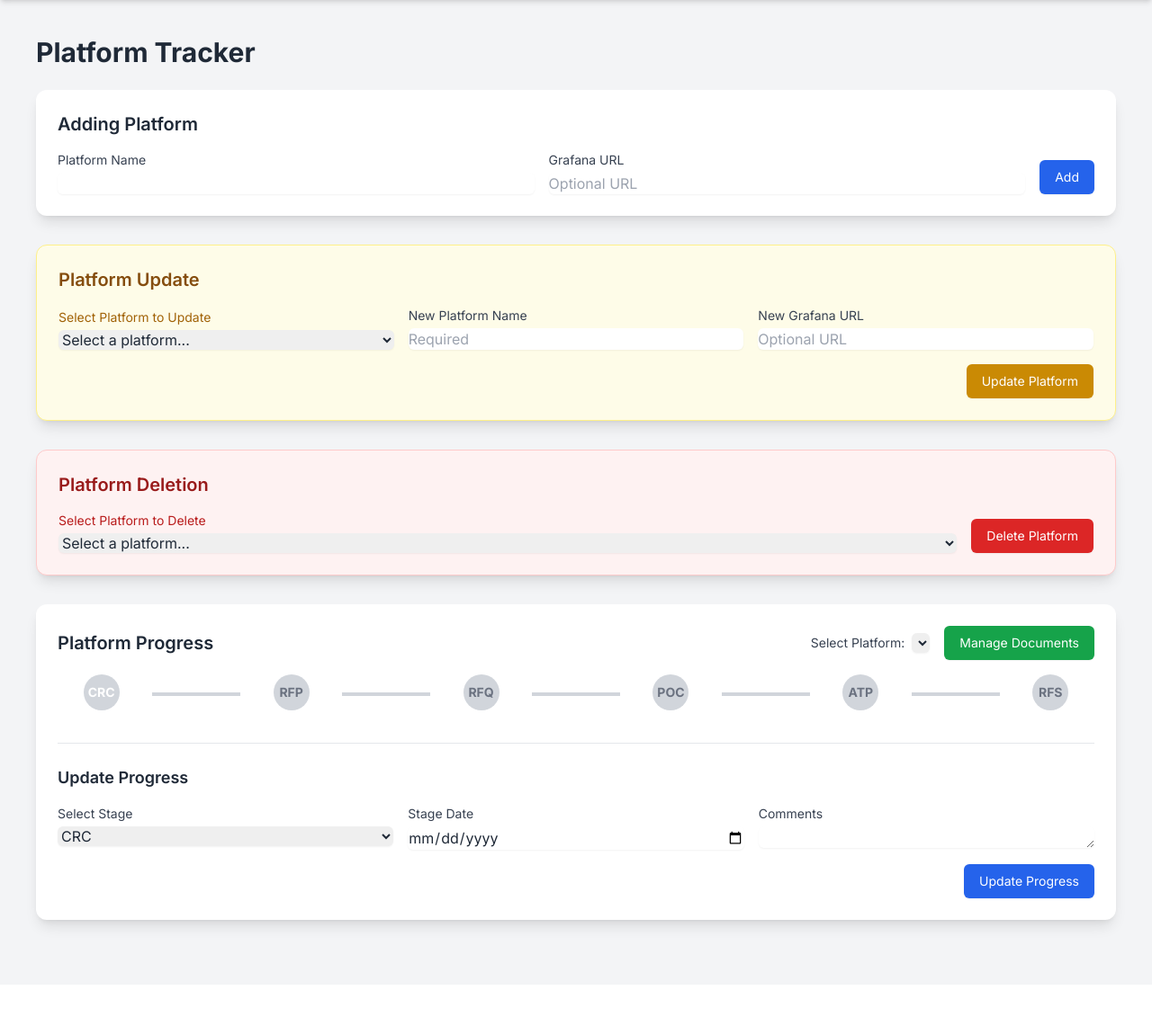
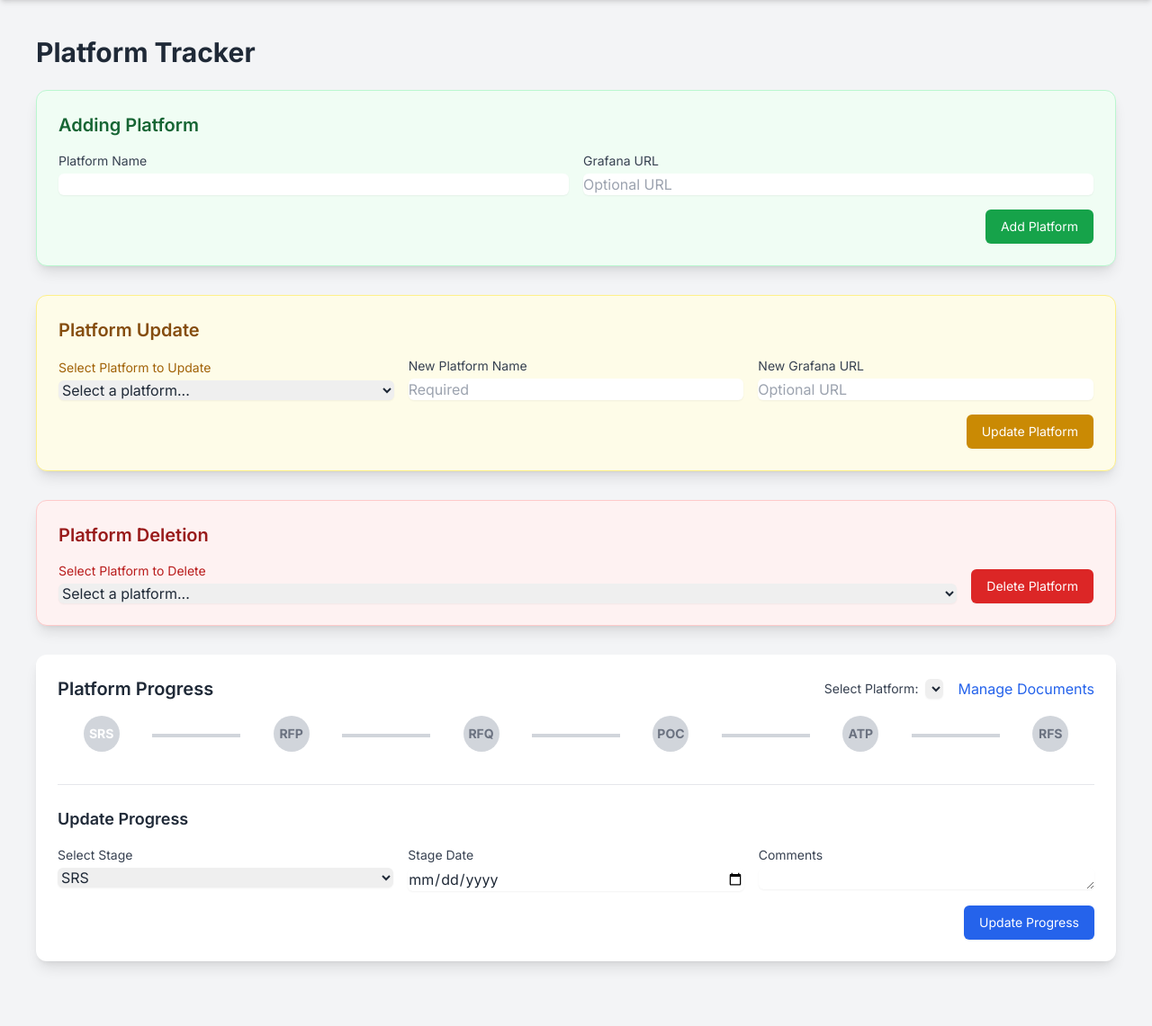
Before and after one commit to akl-githu/OCC, a Flask app: template templates/platform_tracker.html in a window 1280 px wide. Shown: the part 64-1205 px from the top of the page at 90% size. Before the commit the page ends 1107 px from the top, so only its background shows below. Run offline with Flask 2, Linux system fonts and the light colour scheme; the template is opened without the code that fills it, so the values that code supplies are empty; some libraries are stand-ins or nearby versions.

Commit message:
Refining app

```diff
--- a/app.py
+++ b/app.py
@@ -544,7 +544,6 @@ def get_platform_progress(platform_name):
 # API endpoint to add/update platform progress
 @app.route('/api/platform_progress', methods=['POST'])
 @login_required
-@admin_required
 def manage_platform_progress():
     db = get_db()
     cursor = db.cursor()
--- a/templates/platform_tracker.html
+++ b/templates/platform_tracker.html
@@ -33,18 +33,22 @@
     <main class="p-6 md:p-10">
         <h1 class="text-3xl font-bold mb-6">Platform Tracker</h1>
 
-        <div class="bg-white rounded-xl shadow-lg p-6 mb-8">
-            <h2 class="text-xl font-semibold mb-4">Adding Platform</h2>
-            <form id="add-platform-form" class="flex flex-col md:flex-row items-end space-y-4 md:space-y-0 md:space-x-4">
-                <div class="flex-1 w-full">
-                    <label for="platform-name-input" class="block text-sm font-medium text-gray-700">Platform Name</label>
-                    <input type="text" id="platform-name-input" name="platform_name" class="mt-1 block w-full rounded-md border-gray-300 shadow-sm focus:border-indigo-300 focus:ring focus:ring-indigo-200 focus:ring-opacity-50" required>
+        <div class="bg-green-50 border border-green-200 rounded-xl shadow-lg p-6 mb-8">
+            <h2 class="text-xl font-semibold mb-4 text-green-800">Adding Platform</h2>
+            <form id="add-platform-form" class="space-y-4">
+                <div class="grid grid-cols-1 md:grid-cols-2 gap-4 items-end">
+                    <div class="w-full">
+                        <label for="platform-name-input" class="block text-sm font-medium text-gray-700">Platform Name</label>
+                        <input type="text" id="platform-name-input" name="platform_name" class="mt-1 block w-full rounded-md border-gray-300 shadow-sm focus:border-indigo-300 focus:ring focus:ring-indigo-200 focus:ring-opacity-50" required>
+                    </div>
+                    <div class="w-full">
+                        <label for="grafana-url-input" class="block text-sm font-medium text-gray-700">Grafana URL</label>
+                        <input type="url" id="grafana-url-input" name="grafana_url" class="mt-1 block w-full rounded-md border-gray-300 shadow-sm focus:border-indigo-300 focus:ring focus:ring-indigo-200 focus:ring-opacity-50" placeholder="Optional URL">
+                    </div>
                 </div>
-                <div class="flex-1 w-full">
-                    <label for="grafana-url-input" class="block text-sm font-medium text-gray-700">Grafana URL</label>
-                    <input type="url" id="grafana-url-input" name="grafana_url" class="mt-1 block w-full rounded-md border-gray-300 shadow-sm focus:border-indigo-300 focus:ring focus:ring-indigo-200 focus:ring-opacity-50" placeholder="Optional URL">
+                <div class="flex justify-end">
+                    <button type="submit" class="py-2 px-4 border border-transparent rounded-md shadow-sm text-sm font-medium text-white bg-green-600 hover:bg-green-700 focus:outline-none focus:ring-2 focus:ring-offset-2 focus:ring-green-500">Add Platform</button>
                 </div>
-                <button type="submit" class="w-full md:w-auto py-2 px-4 border border-transparent rounded-md shadow-sm text-sm font-medium text-white bg-blue-600 hover:bg-blue-700">Add</button>
             </form>
             <div id="platform-feedback-message" class="mt-4 hidden p-3 rounded-md"></div>
         </div>
@@ -105,7 +109,7 @@
                             {% endfor %}
                         </select>
                     </div>
-                    <a href="{{ url_for('documents') }}" class="py-2 px-4 border border-transparent rounded-md shadow-sm text-sm font-medium text-white bg-green-600 hover:bg-green-700">
+                    <a href="{{ url_for('documents') }}" class="text-blue-600 hover:text-blue-800">
                         Manage Documents
                     </a>
                 </div>
@@ -113,10 +117,10 @@
 
             <div id="progress-bar-container" class="flex flex-col md:flex-row items-center justify-between space-x-2 text-sm text-center">
                 <div class="flex flex-col items-center flex-1">
-                    <div id="stage-crc" class="stage-circle w-10 h-10 rounded-full flex items-center justify-center font-bold text-white transition-colors duration-300 bg-gray-300 text-gray-500">
-                        CRC
+                    <div id="stage-srs" class="stage-circle w-10 h-10 rounded-full flex items-center justify-center font-bold text-white transition-colors duration-300 bg-gray-300 text-gray-500">
+                        SRS
                     </div>
-                    <div id="date-crc" class="stage-date mt-1 text-xs text-gray-500"></div>
+                    <div id="date-srs" class="stage-date mt-1 text-xs text-gray-500"></div>
                 </div>
                 <div class="stage-line flex-1 h-1 bg-gray-300 transition-colors duration-300 hidden md:block"></div>
 
@@ -167,7 +171,7 @@
                         <div>
                             <label for="progress-stage" class="block text-sm font-medium text-gray-700">Select Stage</label>
                             <select id="progress-stage" name="progress_stage" class="mt-1 block w-full rounded-md border-gray-300 shadow-sm" required>
-                                <option value="CRC">CRC</option>
+                                <option value="SRS">SRS</option>
                                 <option value="RFP">RFP</option>
                                 <option value="RFQ">RFQ</option>
                                 <option value="POC">POC</option>
@@ -211,9 +215,9 @@
         // Progress bar related constants
         const progressMenu = document.getElementById('platform-progress-menu');
         const progressForm = document.getElementById('progress-form');
-        const progressStages = ['CRC', 'RFP', 'RFQ', 'POC', 'ATP', 'RFS'];
+        const progressStages = ['SRS', 'RFP', 'RFQ', 'POC', 'ATP', 'RFS'];
         const stageDates = {
-            CRC: document.getElementById('date-crc'),
+            SRS: document.getElementById('date-srs'),
             RFP: document.getElementById('date-rfp'),
             RFQ: document.getElementById('date-rfq'),
             POC: document.getElementById('date-poc'),
```
Also changed, not shown: schema.sql (+9 -9 lines), templates/index.html (+9 -28 lines).
